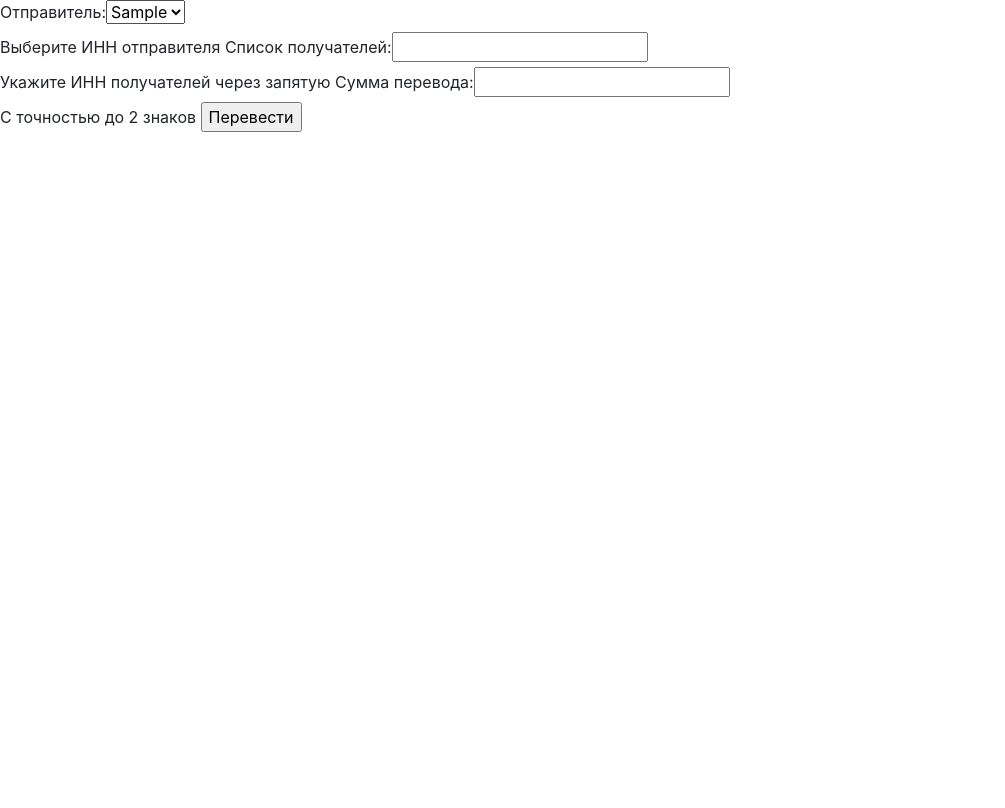
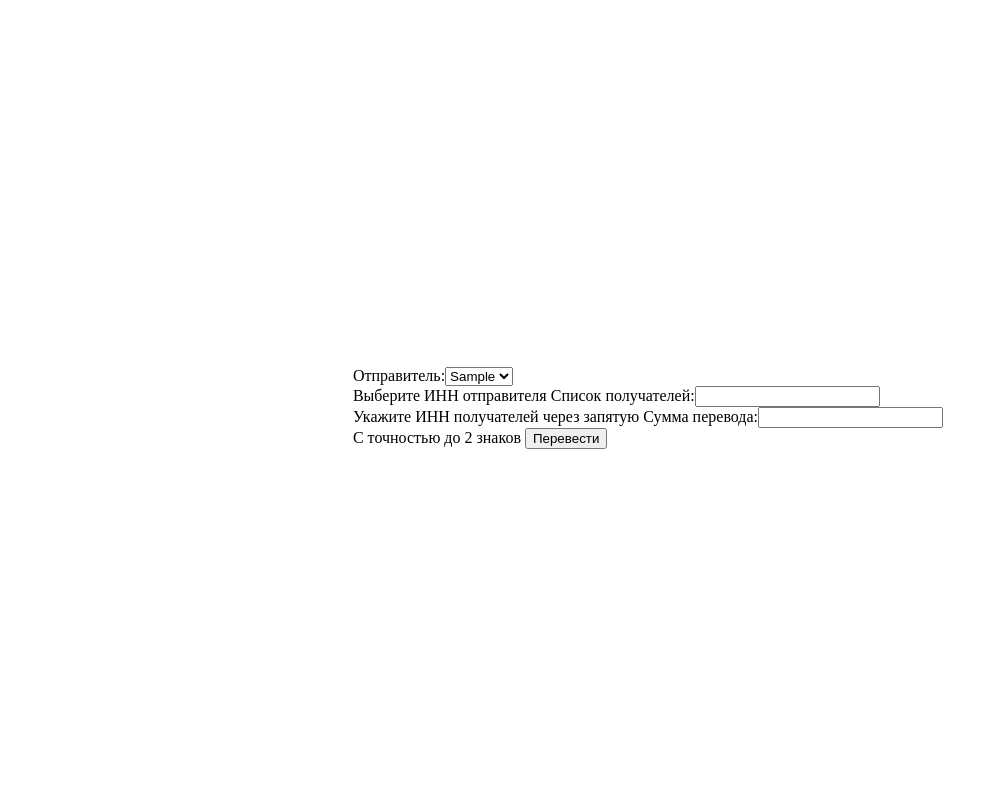
Before and after one commit to artinnok/billing, a Django app: page / in a window 1280 px wide. Shown: the whole page, without its empty margins (0-1005 px from the left). Before the commit the page ends 132 px from the top, so only its background shows below. Run offline with Django 3.2, Linux system fonts and the light colour scheme; tables that the repository leaves empty hold one stand-in row (values such as "Sample post"); parts of the project's set-up code (start-up, migrations or seed data) failed here and were passed over; some libraries are stand-ins or nearby versions.

Commit message:
Added static files

```diff
--- a/src/core/views.py
+++ b/src/core/views.py
@@ -27,3 +27,8 @@ class IndexView(FormView):
         return JsonResponse({
             'success': True,
         })
+
+    def form_invalid(self, form):
+        return JsonResponse({
+            'errors': form.errors,
+        })
--- /dev/null
+++ b/src/static/main.css
@@ -0,0 +1,10 @@
+html, .body, .main {
+    width: 100%;
+    height: 100%;
+}
+
+.main {
+    display: flex;
+    align-items: center;
+    justify-content: center;
+}
--- /dev/null
+++ b/src/static/main.js
@@ -0,0 +1,3 @@
+$(document).ready(function () {
+
+});
--- a/src/templates/core/base.html
+++ b/src/templates/core/base.html
@@ -2,8 +2,7 @@
 <html lang="ru">
     <head>
         {% load static %}
-        <link rel="stylesheet" href="https://maxcdn.bootstrapcdn.com/bootstrap/4.0.0-beta/css/bootstrap.min.css" integrity="sha384-/Y6pD6FV/Vv2HJnA6t+vslU6fwYXjCFtcEpHbNJ0lyAFsXTsjBbfaDjzALeQsN6M" crossorigin="anonymous">
-        <link rel="stylesheet" type="text/css" href="{% static 'css/main.css' %}">
+        <link rel="stylesheet" type="text/css" href="{% static 'main.css' %}">
         <title>
             {% block title %}{% endblock %}
         </title>
@@ -14,8 +13,6 @@
             {% endblock %}
         </main>
         <script src="https://code.jquery.com/jquery-3.2.1.slim.min.js" integrity="sha384-KJ3o2DKtIkvYIK3UENzmM7KCkRr/rE9/Qpg6aAZGJwFDMVNA/GpGFF93hXpG5KkN" crossorigin="anonymous"></script>
-        <script src="https://cdnjs.cloudflare.com/ajax/libs/popper.js/1.11.0/umd/popper.min.js" integrity="sha384-b/U6ypiBEHpOf/4+1nzFpr53nxSS+GLCkfwBdFNTxtclqqenISfwAzpKaMNFNmj4" crossorigin="anonymous"></script>
-        <script src="https://maxcdn.bootstrapcdn.com/bootstrap/4.0.0-beta/js/bootstrap.min.js" integrity="sha384-h0AbiXch4ZDo7tp9hKZ4TsHbi047NrKGLO3SEJAg45jXxnGIfYzk4Si90RDIqNm1" crossorigin="anonymous"></script>
-        <script defer src="{% static 'js/main.js' %}"></script>
+        <script defer src="{% static 'main.js' %}"></script>
     </body>
 </html>
--- a/src/templates/core/index.html
+++ b/src/templates/core/index.html
@@ -1,7 +1,7 @@
 {% extends 'core/base.html' %}
 
 {% block main %}
-    <form action="{% url 'index' %}" method="post">
+    <form action="{% url 'index' %}" method="post" class="billing">
         {% csrf_token %}
         {{ form }}
         <input type="submit" value="Перевести">
```
